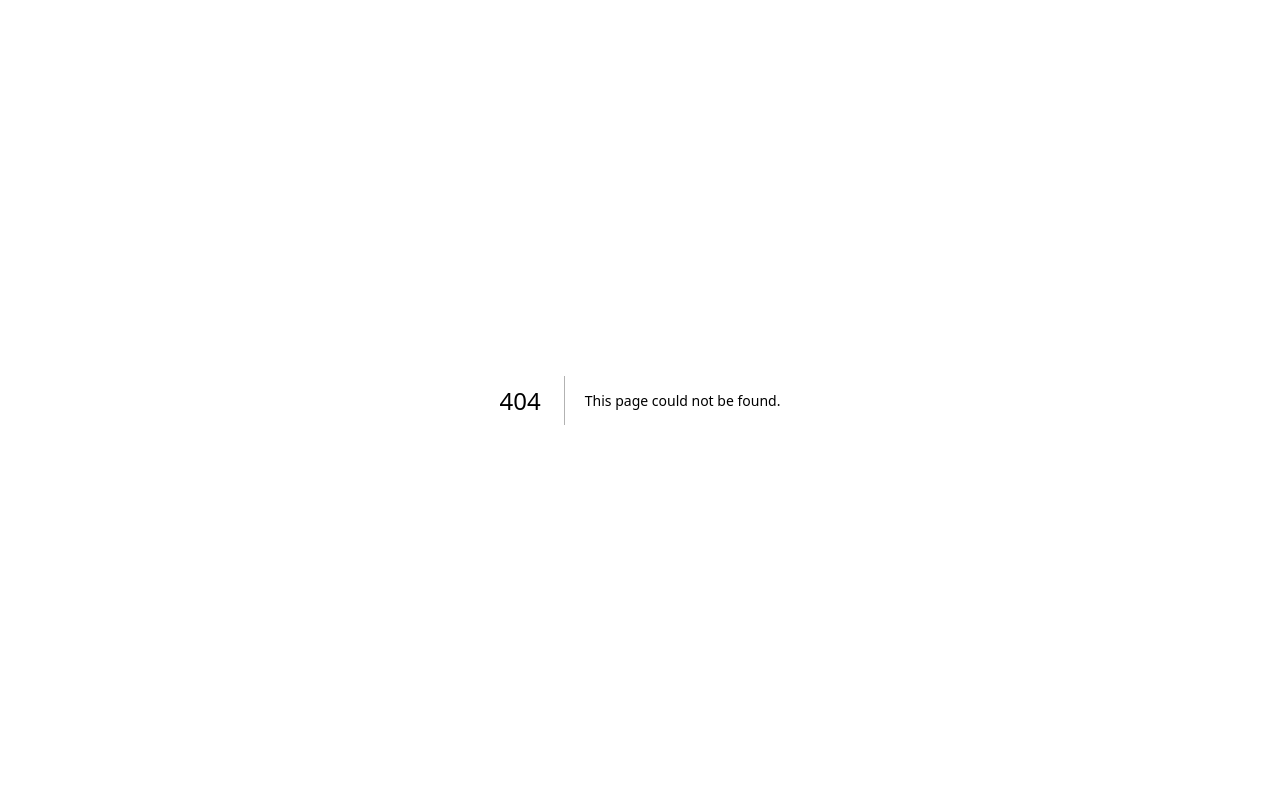
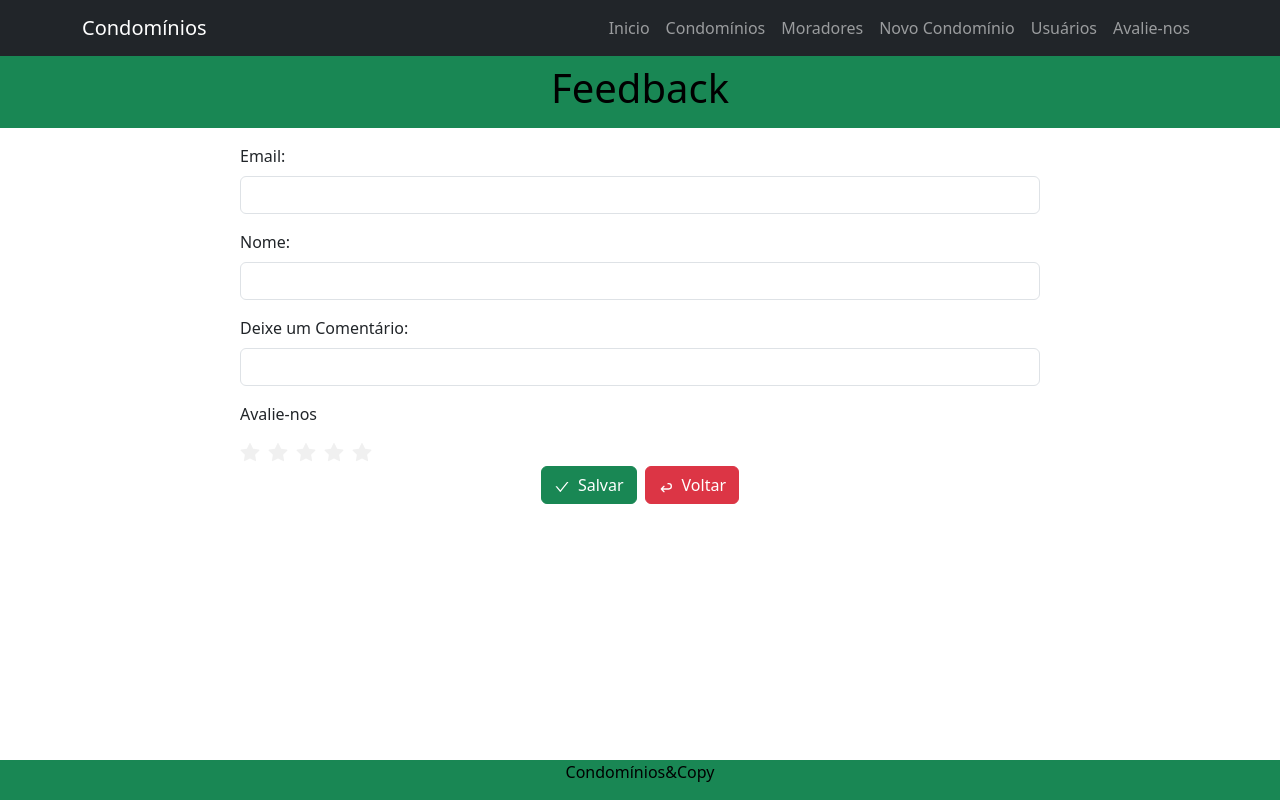
Before and after one commit to eliassilv2/introducao, a Next.js app: page /feedback/form in a window 1280 px wide. Before the commit this address had no page. Built offline with nearby package versions, Linux system fonts and the light colour scheme.

Commit message:
alterando algumas páginas

```diff
--- a/components/Cabecalho.js
+++ b/components/Cabecalho.js
@@ -10,10 +10,11 @@ const Cabecalho = () => {
           <Navbar.Brand href="../logins">Condomínios</Navbar.Brand>
           <Nav className="text-center">
               <Nav.Link href="../page1">Inicio</Nav.Link>
-              <Nav.Link href="../">Condomínios</Nav.Link>
-              <Nav.Link href="../">Moradores</Nav.Link>
+              <Nav.Link href="../condominios">Condomínios</Nav.Link>
+              <Nav.Link href="../cadastros">Moradores</Nav.Link>
               <Nav.Link href="../condominios/form">Novo Condomínio</Nav.Link>
-              <Nav.Link href="../">Cadastros</Nav.Link>
+              <Nav.Link href="../login1">Usuários</Nav.Link>
+              <Nav.Link href="../">Avalie-nos</Nav.Link>
           </Nav>
         </Container>
       </Navbar>
--- a/package.json
+++ b/package.json
@@ -14,6 +14,7 @@
     "@mui/icons-material": "^5.11.16",
     "@mui/material": "^5.13.5",
     "@mui/styled-engine-sc": "^5.12.0",
+    "antd": "^5.6.3",
     "axios": "^1.4.0",
     "bootstrap": "^5.3.0",
     "firebase": "^9.22.2",
--- /dev/null
+++ b/pages/feedback/form.js
@@ -0,0 +1,91 @@
+import Pagina from '@/components/Pagina'
+import { Rate } from 'antd'
+import axios from 'axios'
+import Link from 'next/link'
+import { useRouter } from 'next/router'
+import React from 'react'
+import { Alert, Button, Container, Form } from 'react-bootstrap'
+import { useForm } from 'react-hook-form'
+import { AiOutlineCheck } from 'react-icons/ai'
+import { TbArrowBack } from 'react-icons/tb'
+
+const form = () => {
+
+    const { push } = useRouter()
+    const { register, handleSubmit, setValue, formState: { errors } } = useForm()
+
+    function salvar(dados) {
+        axios.post('', dados)
+        push('/')
+    }
+
+    function handleChange(event) {
+        const name = event.target.name
+        const valor = event.target.value
+        const mascara = event.target.getAttribute('mask')
+
+        setValue(name, mask(valor, mascara));
+    }
+
+
+    return (
+        <Pagina titulo='Feedback'>
+            <Container className="d-flex justify-content-center align-items-top">
+                <Form style={{
+                    width: '50rem'
+                }}>
+                    <Form.Group className="mb-3" controlId="email">
+                        <Form.Label>Email: </Form.Label>
+                        <Form.Control
+                            isInvalid={errors.email}
+                            type="text"
+                            {...register('email')} />
+                        {
+                            errors.email &&
+                            <small className='mt-1'>{errors.email.message}</small>
+                        }
+                    </Form.Group>
+
+                    <Form.Group className="mb-3" controlId="nome">
+                        <Form.Label>Nome: </Form.Label>
+                        <Form.Control
+                            isInvalid={errors.nome}
+                            type="text"
+                            {...register('nome')} />
+                        {
+                            errors.nome &&
+                            <small className='mt-1'>{errors.nome.message}</small>
+                        }
+                    </Form.Group>
+
+                    <Form.Group className="mb-3" controlId="comentario">
+                        <Form.Label>Deixe um Comentário: </Form.Label>
+                        <Form.Control
+                            isInvalid={errors.comentario}
+                            type="text"
+                            {...register('comentario')} />
+                        {
+                            errors.comentario &&
+                            <small className='mt-1'>{errors.comentario.message}</small>
+                        }
+                    </Form.Group>
+                    <p>Avalie-nos</p>
+                    <Rate />
+
+                    <div className='text-center'>
+                        <Button variant="success" onClick={handleSubmit(salvar)}>
+                            <AiOutlineCheck className='me-2' />
+                            Salvar
+                        </Button>
+                        <Link className='ms-2 btn btn-danger' href={'/cursos'}>
+                            <TbArrowBack className='me-2' />
+                            Voltar
+                        </Link>
+                    </div>
+                </Form>
+            </Container>
+        </Pagina>
+    )
+}
+
+export default form
--- a/pages/login1/index.js
+++ b/pages/login1/index.js
@@ -30,7 +30,7 @@ const index = () => {
 
 
   return (
-    <Pagina titulo='Condomínios Cadastrados'>
+    <Pagina titulo='Usuários Cadastrados'>
 
       <div>
         <Table responsive='sm' striped bordered hover >
```
Also changed, not shown: pages/feedback/[id].js (added), 1 other file (tests, documents, lock files or other folders).
